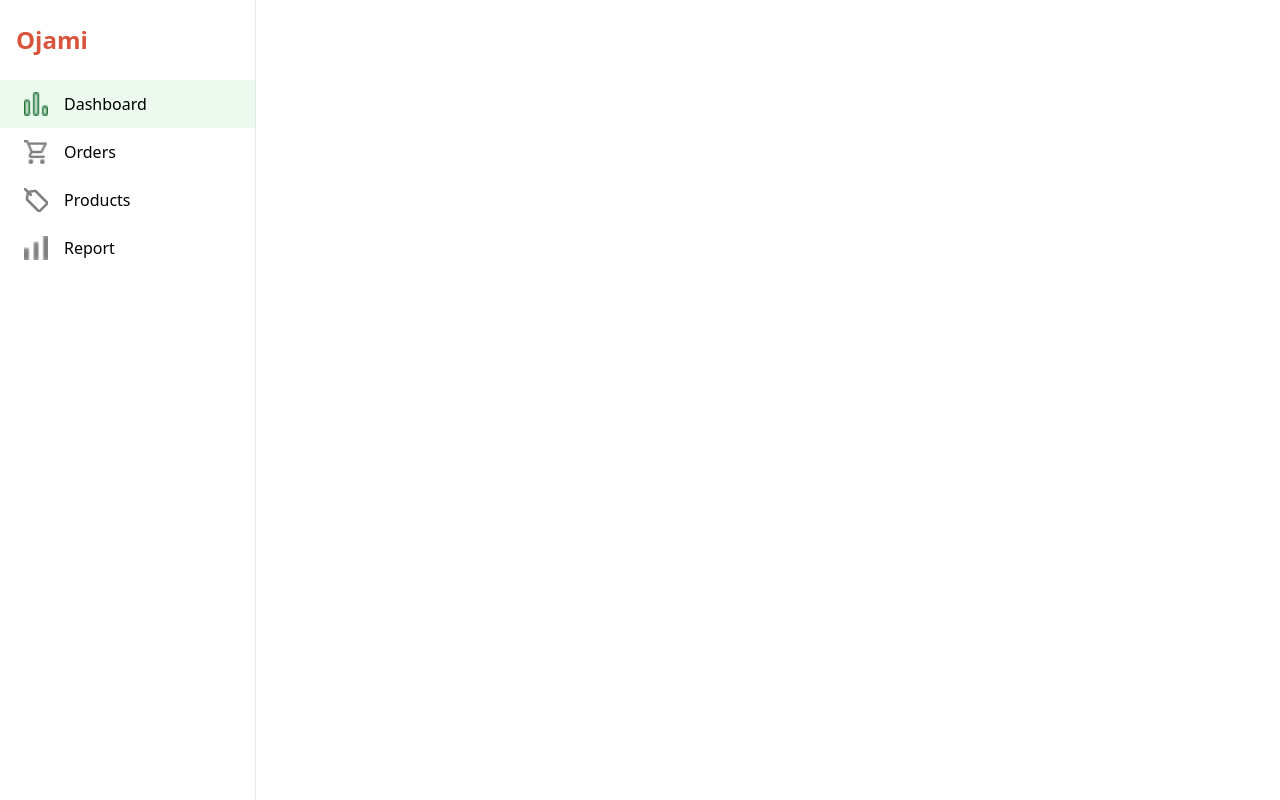
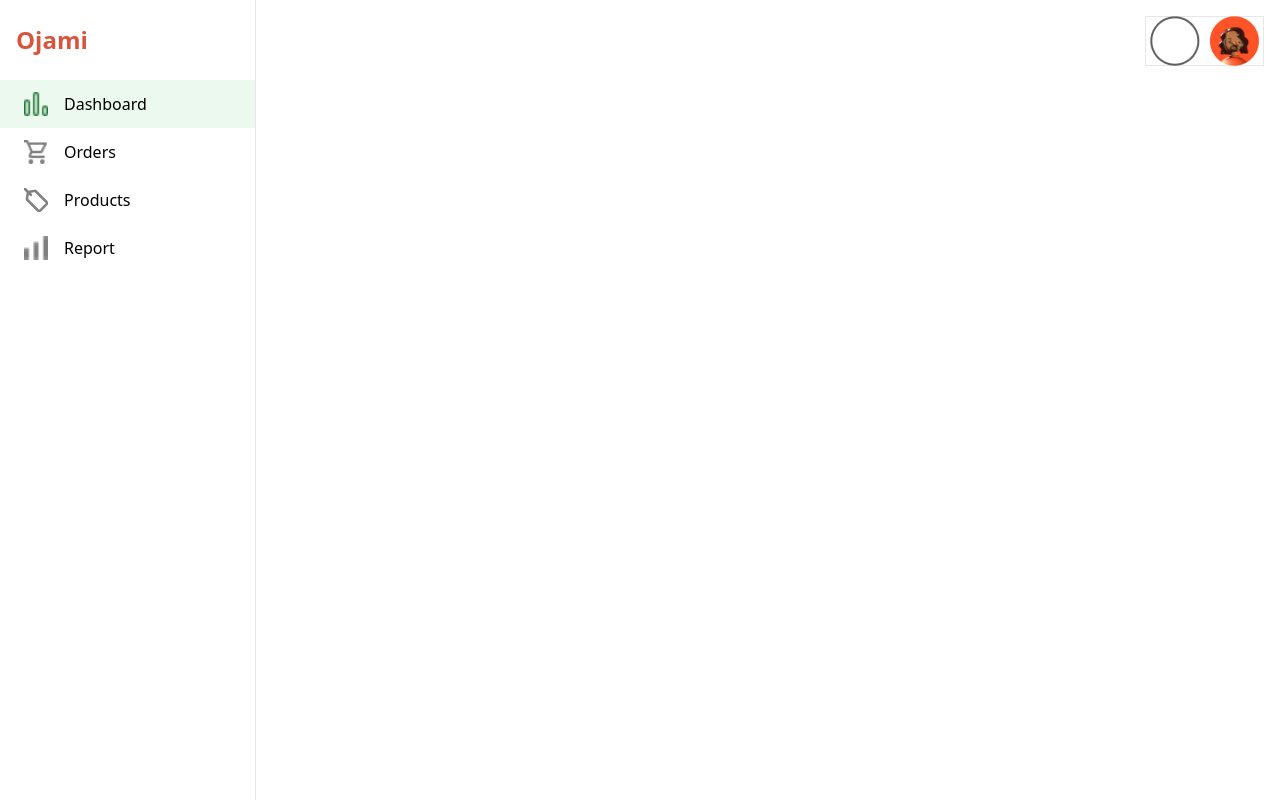
Before and after one commit to Lexpiper/Ojami-Admin-Dashboard, a React (Vite) app in the folder my-admin-dashboard/: page / in a window 1280 px wide. Built offline with nearby package versions, Linux system fonts and the light colour scheme.

Commit message:
add Navbar component

```diff
--- a/my-admin-dashboard/src/components/Navbar/Navbar.tsx
+++ b/my-admin-dashboard/src/components/Navbar/Navbar.tsx
@@ -1,5 +1,19 @@
+import Ellipse9 from "../../assets/Ellipse9.png"
+import Ellipse10 from "../../assets/Ellipse10.png"
+
 const Navbar = () => {
-  return <div>Navbar</div>;
+  return (
+    <div className="h-16 w-full flex px-4 py-4">
+      <div className="flex items-center  w-[168px] h-[28px] font-Sfd leading-[28px] font-medium text-[20px]">
+        <span className="text-[#B3B3B3]">Home{">"}</span>
+        <span className="ml-2 text-[#1C1C1C]">Dashboard</span>
+      </div>
+      <div className="flex items-center justify-around ml-auto border w-[119.26px] h-[50.01px]">
+        <img className="w-[50px] h-[49.38px]" src={Ellipse10} alt="image1" />
+        <img className="w-[50px] h-[49.38px]" src={Ellipse9} alt="image1" />
+      </div>
+    </div>
+  );
 };
 
 export default Navbar;
```
